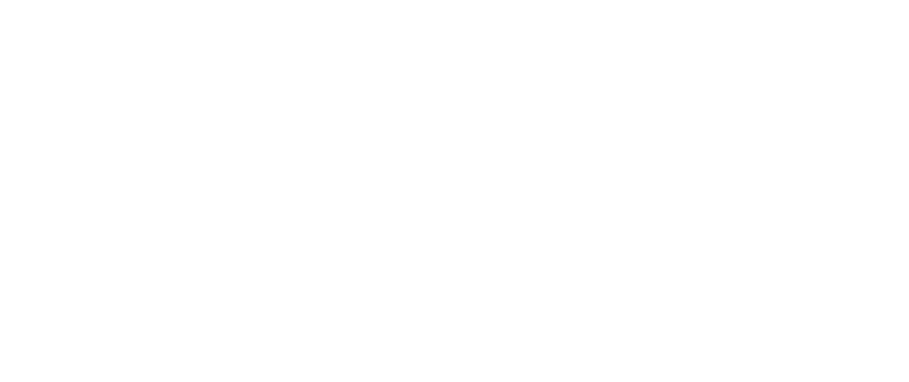
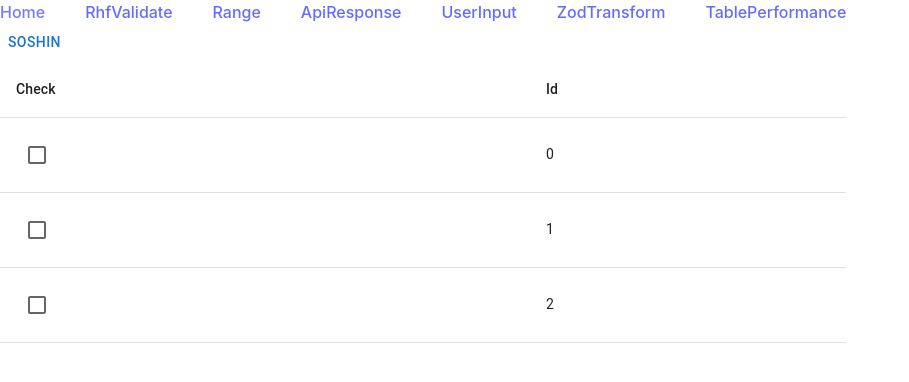
Before and after one commit to crypt0box/rhf-mui-practice, a React (Vite) app: page /tablePerformance in a window 1280 px wide. Before the commit this address had no page. Shown: the top 382 px of the page, without its empty margins (0-909 px from the left). Built offline with nearby package versions, Linux system fonts and the light colour scheme.

Commit message:
feat: add rhf table row

```diff
--- a/src/Router.tsx
+++ b/src/Router.tsx
@@ -3,6 +3,7 @@
 import { ApiResponse } from './components/page/ApiResponse';
 import { Range } from './components/page/Range';
 import { RhfValidate } from './components/page/RhfValidate';
+import { TablePerformance } from './components/page/TablePerformance';
 import { UserInput } from './components/page/UserInput';
 import { ZodTransform } from './components/page/ZodTransform';
 import { PageFrame } from './PageFrame';
@@ -18,6 +19,7 @@
           <Route path='/apiResponse' element={<ApiResponse />} />
           <Route path='/userInput' element={<UserInput />} />
           <Route path='/zodTransform' element={<ZodTransform />} />
+          <Route path='/tablePerformance' element={<TablePerformance />} />
         </Route>
       </Routes>
     </BrowserRouter>
--- a/src/components/page/Header.tsx
+++ b/src/components/page/Header.tsx
@@ -10,6 +10,7 @@
       <Link to='/apiResponse'>ApiResponse</Link>
       <Link to='/userInput'>UserInput</Link>
       <Link to='/zodTransform'>ZodTransform</Link>
+      <Link to='/tablePerformance'>TablePerformance</Link>
     </Box>
   );
 };
--- /dev/null
+++ b/src/components/page/TablePerformance.tsx
@@ -0,0 +1,44 @@
+import {
+  Button,
+  Table,
+  TableBody,
+  TableCell,
+  TableHead,
+  TableRow,
+} from '@mui/material';
+import { useForm } from 'react-hook-form';
+import { RhfTableRow } from '../ui/RhfTableRow';
+
+type Table = {
+  id: number[];
+};
+
+export const TablePerformance = () => {
+  const { control, handleSubmit } = useForm<Table>({
+    defaultValues: { id: [] },
+  });
+  const onSubmit = (data: Table) => {
+    console.log('🚀 ~ file: TablePerformance.tsx:18 ~ onSubmit ~ data', data);
+  };
+
+  return (
+    <form onSubmit={handleSubmit(onSubmit)}>
+      <Button type='submit'>soshin</Button>
+      <Table>
+        <TableHead>
+          <TableRow>
+            <TableCell>Check</TableCell>
+            <TableCell>Id</TableCell>
+          </TableRow>
+        </TableHead>
+        <TableBody>
+          {Array.from({ length: 3 }).map((_, i) => (
+            <RhfTableRow key={i} index={i} name={`id.${i}`} control={control}>
+              <TableCell>{i}</TableCell>
+            </RhfTableRow>
+          ))}
+        </TableBody>
+      </Table>
+    </form>
+  );
+};
--- /dev/null
+++ b/src/components/ui/Checkbox.tsx
@@ -0,0 +1,11 @@
+import { Checkbox as MuiCheckbox } from '@mui/material';
+
+import type { CheckboxProps as MuiCheckboxProps } from '@mui/material';
+
+export type CheckboxProps = MuiCheckboxProps & {
+  inputRef?: MuiCheckboxProps['ref'];
+};
+
+export const Checkbox: React.FC<CheckboxProps> = ({ inputRef, ...rest }) => {
+  return <MuiCheckbox ref={inputRef} {...rest} />;
+};
--- a/src/components/ui/RhfCheckboxGroup.tsx
+++ b/src/components/ui/RhfCheckboxGroup.tsx
@@ -1,5 +1,5 @@
 import React from 'react';
-import { DeepMap, FieldError, useController } from 'react-hook-form';
+import { useController } from 'react-hook-form';
 import type { FieldValues, UseControllerProps } from 'react-hook-form';
 import { CheckboxGroup, CheckboxGroupProps } from './CheckboxGroup';
 
@@ -15,7 +15,7 @@
   const { name, control } = props;
   const {
     field: { ref, onChange, value: checkedValues, ...rest },
-    formState: { errors },
+    fieldState: { error },
   } = useController<T>({ name, control });
 
   const handleChange = (e: React.ChangeEvent<HTMLInputElement>) => {
@@ -41,10 +41,7 @@
       {...rest}
       checkBoxPropsList={props.checkBoxPropsList}
       checkedValues={[...checkedValues]}
-      errorMessage={
-        errors[name] &&
-        `${(errors[name] as DeepMap<FieldValues, FieldError>).message}`
-      }
+      errorMessage={error && error.message}
     />
   );
 };
--- a/src/components/ui/RhfRadioGroup.tsx
+++ b/src/components/ui/RhfRadioGroup.tsx
@@ -1,10 +1,5 @@
 import { useController } from 'react-hook-form';
-import type {
-  FieldValues,
-  UseControllerProps,
-  DeepMap,
-  FieldError,
-} from 'react-hook-form';
+import type { FieldValues, UseControllerProps } from 'react-hook-form';
 import { RadioGroup, RadioGroupProps } from './RadioGroup';
 
 export type RhfRadioGroupProps<T extends FieldValues> = RadioGroupProps &
@@ -16,7 +11,7 @@
   const { name, control } = props;
   const {
     field: { ref, ...rest },
-    formState: { errors },
+    fieldState: { error },
   } = useController<T>({ name, control });
 
   return (
@@ -24,10 +19,7 @@
       inputRef={ref}
       {...rest}
       {...props}
-      errorMessage={
-        errors[name] &&
-        `${(errors[name] as DeepMap<FieldValues, FieldError>).message}`
-      }
+      errorMessage={error && error.message}
     />
   );
 };
--- a/src/components/ui/RhfSelectForm.tsx
+++ b/src/components/ui/RhfSelectForm.tsx
@@ -1,10 +1,5 @@
 import { useController } from 'react-hook-form';
-import type {
-  FieldValues,
-  UseControllerProps,
-  DeepMap,
-  FieldError,
-} from 'react-hook-form';
+import type { FieldValues, UseControllerProps } from 'react-hook-form';
 import { SelectForm, SelectFormProps } from './SelectForm';
 
 export type RhfSelectFormProps<T extends FieldValues> = Omit<
@@ -19,7 +14,7 @@
   const { name, control } = props;
   const {
     field: { ref, onChange, value: selectedValue, ...rest },
-    formState: { errors },
+    fieldState: { error },
   } = useController<T>({ name, control });
 
   return (
@@ -29,10 +24,7 @@
       {...rest}
       {...props}
       selectedValue={selectedValue}
-      errorMessage={
-        errors[name] &&
-        `${(errors[name] as DeepMap<FieldValues, FieldError>).message}`
-      }
+      errorMessage={error && error.message}
     />
   );
 };
--- /dev/null
+++ b/src/components/ui/RhfTableRow.tsx
@@ -0,0 +1,30 @@
+import { TableCell, TableRow, TableRowProps } from '@mui/material';
+import { UseControllerProps, useController } from 'react-hook-form';
+import { FieldValues } from 'react-hook-form/dist/types/fields';
+import { Checkbox } from './Checkbox';
+
+export type RhfTableRow<T extends FieldValues> = TableRowProps &
+  UseControllerProps<T> & { children: React.ReactNode; index: number };
+
+export const RhfTableRow = <T extends FieldValues>(
+  props: RhfTableRow<T>
+): JSX.Element => {
+  const { name, control, children, index } = props;
+  const {
+    field: { ref, onChange, value, ...rest },
+  } = useController<T>({ name, control });
+  return (
+    <TableRow sx={{ backgroundColor: value && '#E6F2FF' }}>
+      <TableCell>
+        <Checkbox
+          inputRef={ref}
+          onChange={(e: React.ChangeEvent<HTMLInputElement>) => {
+            onChange(e.target.checked);
+          }}
+          {...rest}
+        />
+      </TableCell>
+      {children}
+    </TableRow>
+  );
+};
```
Also changed, not shown: src/components/ui/RhfCheckbox.tsx (added, +27 -0 lines).
